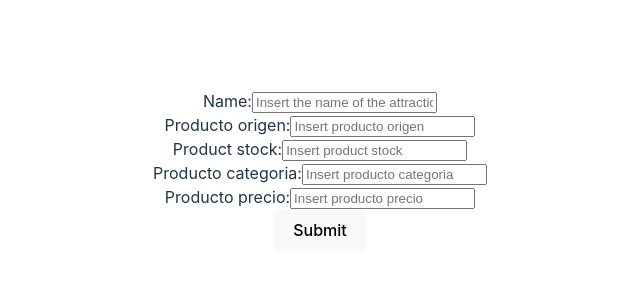
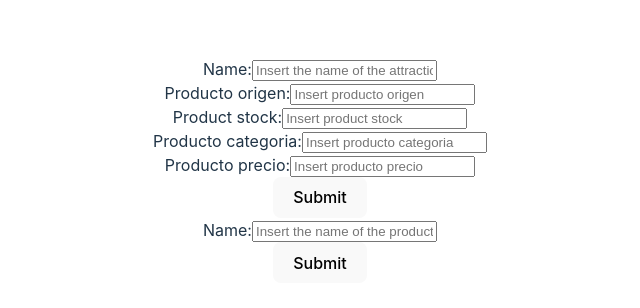
Before and after one commit to juanpaablo/Reactecomerce, a React (Vite) app: page / in a window 1280 px wide. Shown: the part 230-538 px from the top of the page, without its empty margins (320-960 px from the left). Built offline with nearby package versions, Linux system fonts and the light colour scheme; no server answers.

Commit message:
se agrego el componente sellproduct que sirve para que el empleado pueda vender los productos que estan en la lista del stock

```diff
--- a/src/App.jsx
+++ b/src/App.jsx
@@ -1,6 +1,7 @@
 import './App.css'
 import RegisterProducto from './components/RegisterProducts'
 import ViewProduct from './components/ViewProducts'
+import SellProduct from './components/SellProducts'
 function App() {
 
 
@@ -8,6 +9,7 @@ function App() {
     <>
         <RegisterProducto/>
         <ViewProduct/>
+        <SellProduct/>
     </>
   )
 }
--- /dev/null
+++ b/src/components/SellProducts.jsx
@@ -0,0 +1,44 @@
+import { useState, useEffect } from "react";
+import axios from "axios";
+
+function SellProduct ()  {
+const [product, setproduct] =useState(null)
+const [newproduct, setnewproduct] = useState (null)
+const url= "http://localhost:4555/api/productos";
+
+const getlist = async () =>{
+    try {
+        const response = await axios.get(url)
+        return response.data
+    } catch (error) {
+        console.error("error fetching data ", error )
+
+    }
+}
+useEffect(() =>  {
+getlist().then((data)=>
+setproduct(data)
+)
+
+}, [] )
+console.log(product)
+return(
+    <div className="container">
+      <form >
+        <div className="form-group">
+          <label className="label">Name:</label>
+          <input
+            className="input"
+            placeholder="Insert the name of the product"
+            type="text"
+            name="producto_name" // Corrected the name attribute
+          />
+        </div>
+
+        <button type="submit">Submit</button>
+      </form>
+    </div>
+)
+}
+
+export default SellProduct
--- a/src/components/ViewProducts.jsx
+++ b/src/components/ViewProducts.jsx
@@ -1,6 +1,6 @@
 import { useEffect, useState } from "react";
 import axios from "axios";
-import { ListGroup, Button } from "react-bootstrap";
+import { ListGroup } from "react-bootstrap";
 import { ListGroupItem } from "react-bootstrap"; // Corrige la importación
 import "../css/viewproduct.css";
 
```
